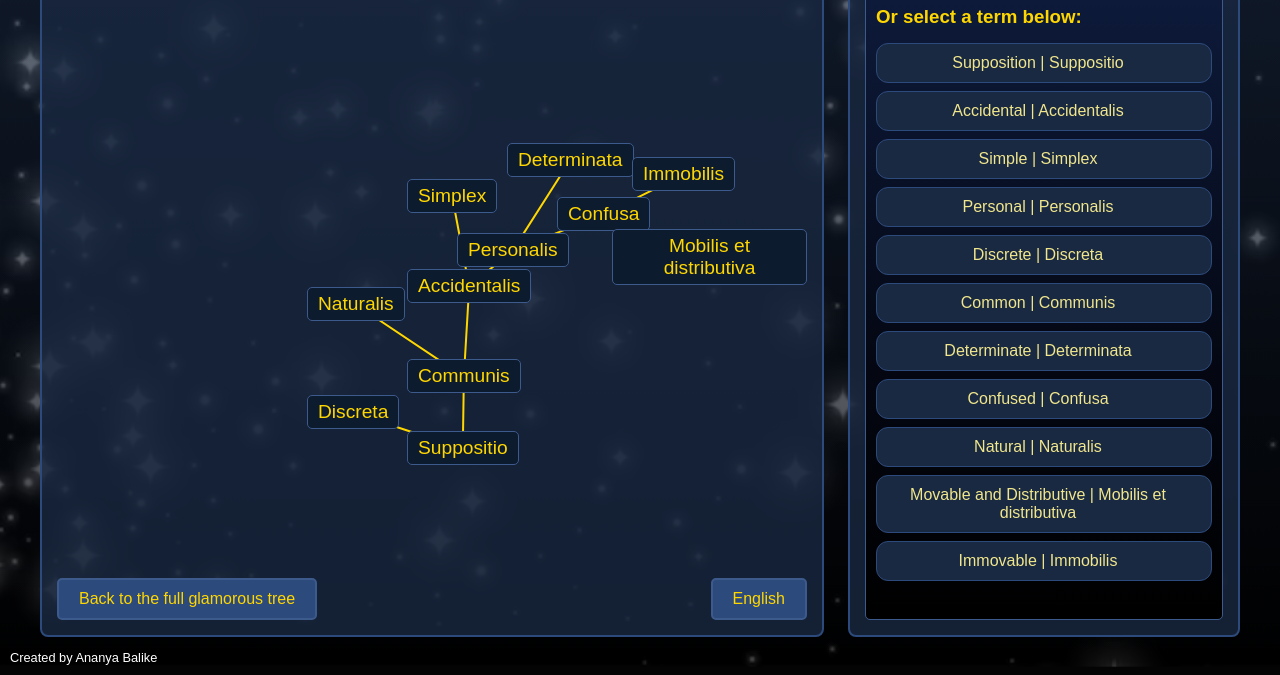
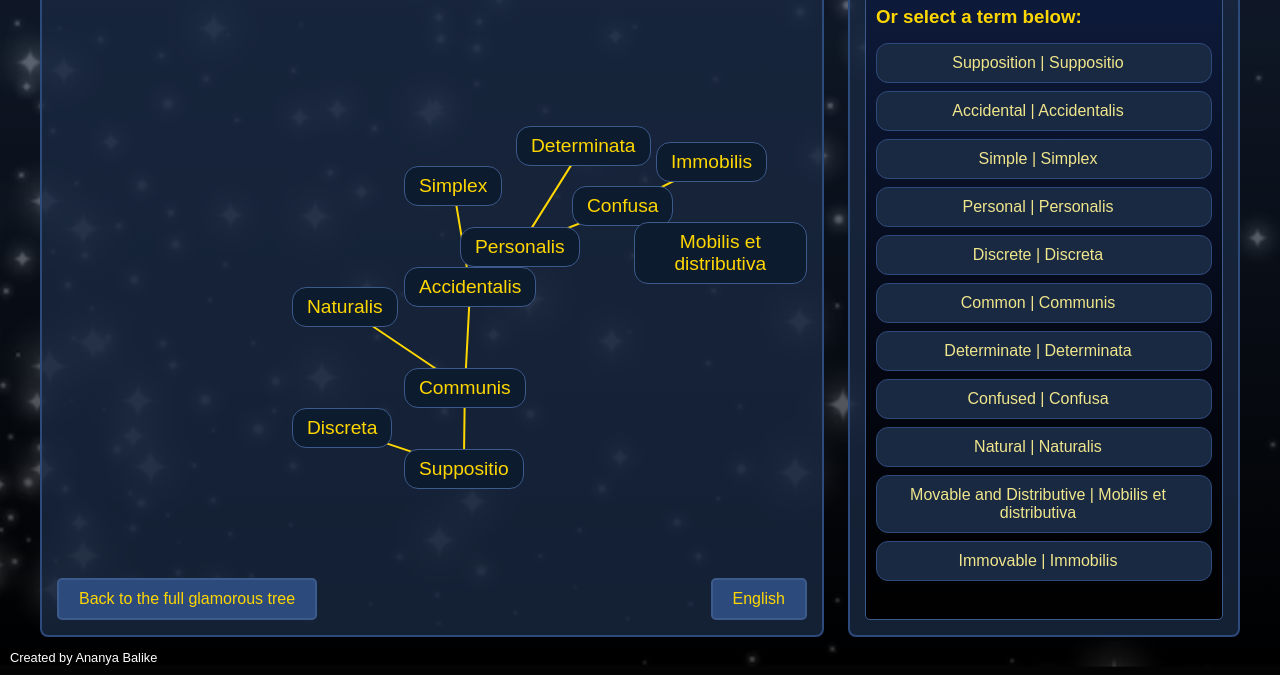
Before and after one commit to Hardik-S/9047, a plain HTML site: page index.html in a window 1280 px wide. Both pictures are taken after a click on the button "Simplified". Shown: the part 125-800 px from the top of the page. Drawn offline with Linux system fonts and the light colour scheme.

Commit message:
two new types of trees

```diff
--- a/script.js
+++ b/script.js
@@ -190,6 +190,23 @@ const nodePositionOverrides = {
     b11: { topOffset: -4, leftOffset: 0 }
 };
 
+const simplifiedViewSpacing = {
+    centerX: 50,
+    centerY: 50,
+    spreadFactor: 1.12
+};
+
+const englishViewLayout = {
+    baseTargetLeft: 40,
+    rootId: 'b1',
+    accidentalBranches: {
+        b5: -8,
+        b6: 8
+    }
+};
+
+let cachedEnglishBaseShift = null;
+
 const clampPercentage = (value) => Math.max(0, Math.min(100, value));
 
 let simplifiedConnections = [...DEFAULT_SIMPLIFIED_CONNECTIONS];
@@ -283,8 +300,46 @@ function updateSimplifiedConnectionsFromText(connectionText) {
 function applyPositionOverrides(id, baseX, baseY) {
     const override = nodePositionOverrides[id] || {};
     return {
-        left: clampPercentage(baseX + (override.leftOffset || 0)),
-        top: clampPercentage(baseY + (override.topOffset || 0))
+        left: baseX + (override.leftOffset || 0),
+        top: baseY + (override.topOffset || 0)
+    };
+}
+
+function getEnglishBaseShift() {
+    if (cachedEnglishBaseShift !== null) {
+        return cachedEnglishBaseShift;
+    }
+    const baseId = englishViewLayout.rootId;
+    const baseLocation = termLocations[baseId];
+    if (!baseLocation) {
+        cachedEnglishBaseShift = 0;
+        return cachedEnglishBaseShift;
+    }
+    const [, baseCol] = baseLocation;
+    const defaultLeft = (baseCol / gridSize) * 100;
+    cachedEnglishBaseShift = englishViewLayout.baseTargetLeft - defaultLeft;
+    return cachedEnglishBaseShift;
+}
+
+function adjustPositionForView(viewKey, termId, position) {
+    let left = position.left;
+    let top = position.top;
+
+    if (viewKey === 'simplified') {
+        const { centerX, centerY, spreadFactor } = simplifiedViewSpacing;
+        left = centerX + (left - centerX) * spreadFactor;
+        top = centerY + (top - centerY) * spreadFactor;
+    } else if (viewKey === 'english') {
+        left += getEnglishBaseShift();
+        const branchOffset = englishViewLayout.accidentalBranches[termId];
+        if (typeof branchOffset === 'number') {
+            left += branchOffset;
+        }
+    }
+
+    return {
+        left: clampPercentage(left),
+        top: clampPercentage(top)
     };
 }
 
@@ -435,7 +490,8 @@ function buildTreeViewNodes(viewKey) {
             : term.data.latin;
         node.textContent = label || term.data.latin;
 
-        const { left, top } = applyPositionOverrides(term.id, term.x, term.y);
+        const basePosition = applyPositionOverrides(term.id, term.x, term.y);
+        const { left, top } = adjustPositionForView(viewKey, term.id, basePosition);
         node.style.left = `${left}%`;
         node.style.top = `${top}%`;
 
@@ -481,6 +537,7 @@ Promise.all([
 ]).then(([content, coords, connectionText]) => {
     contentDatabase = content;
     termLocations = coords;
+    cachedEnglishBaseShift = null;
     populateLeafList();
     updateSimplifiedConnectionsFromText(connectionText);
     buildAllTreeViews();
--- a/style.css
+++ b/style.css
@@ -348,6 +348,11 @@ button:hover {
     z-index: 2;
 }
 
+#simplifiedNodesLayer .tree-node {
+    border-radius: 14px;
+    padding: 8px 14px;
+}
+
 .tree-node.sparkle {
     border-color: #ffd700;
     background: radial-gradient(circle at top, rgba(255, 215, 0, 0.3), #0d1b2e 60%);
```
